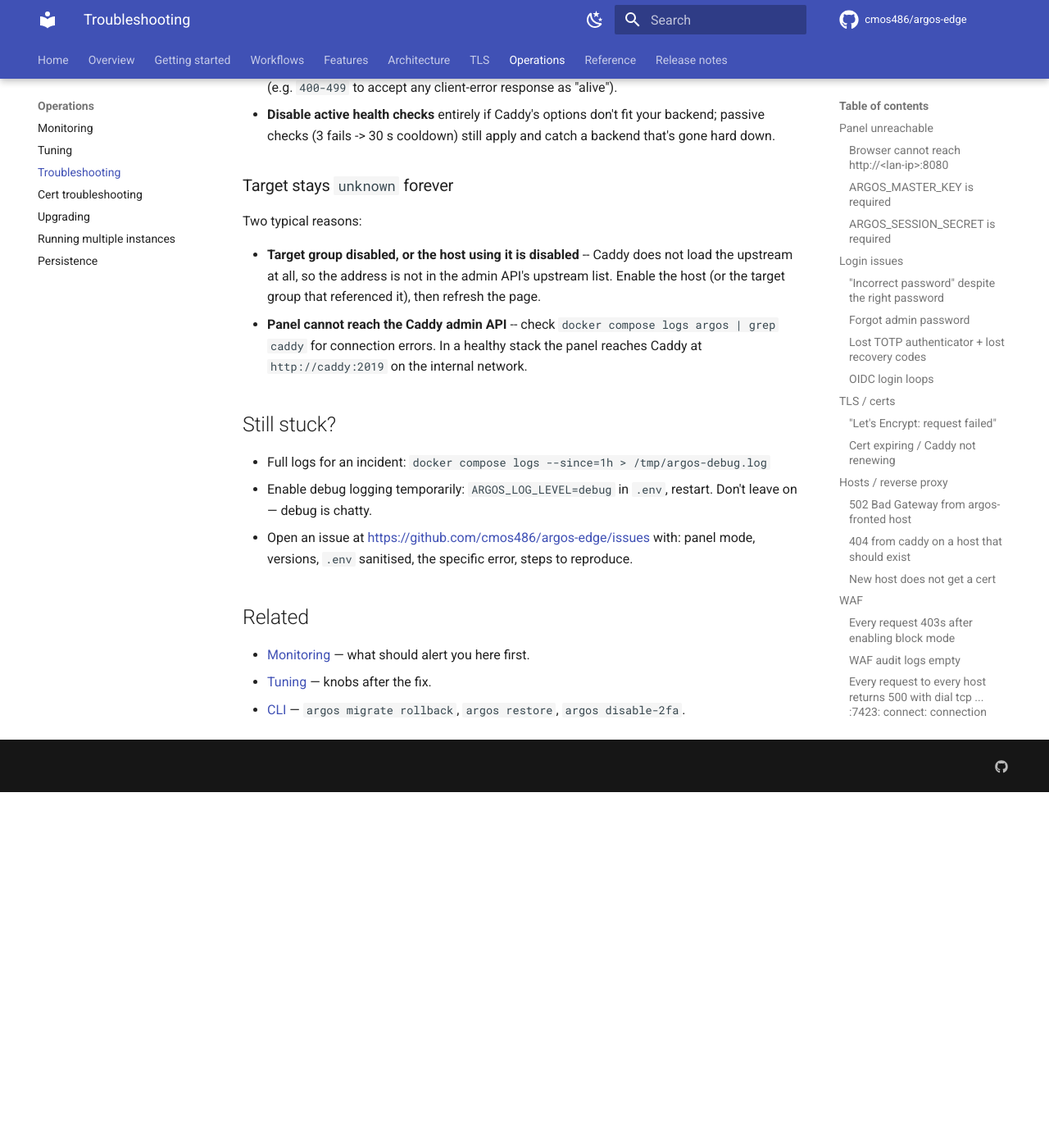
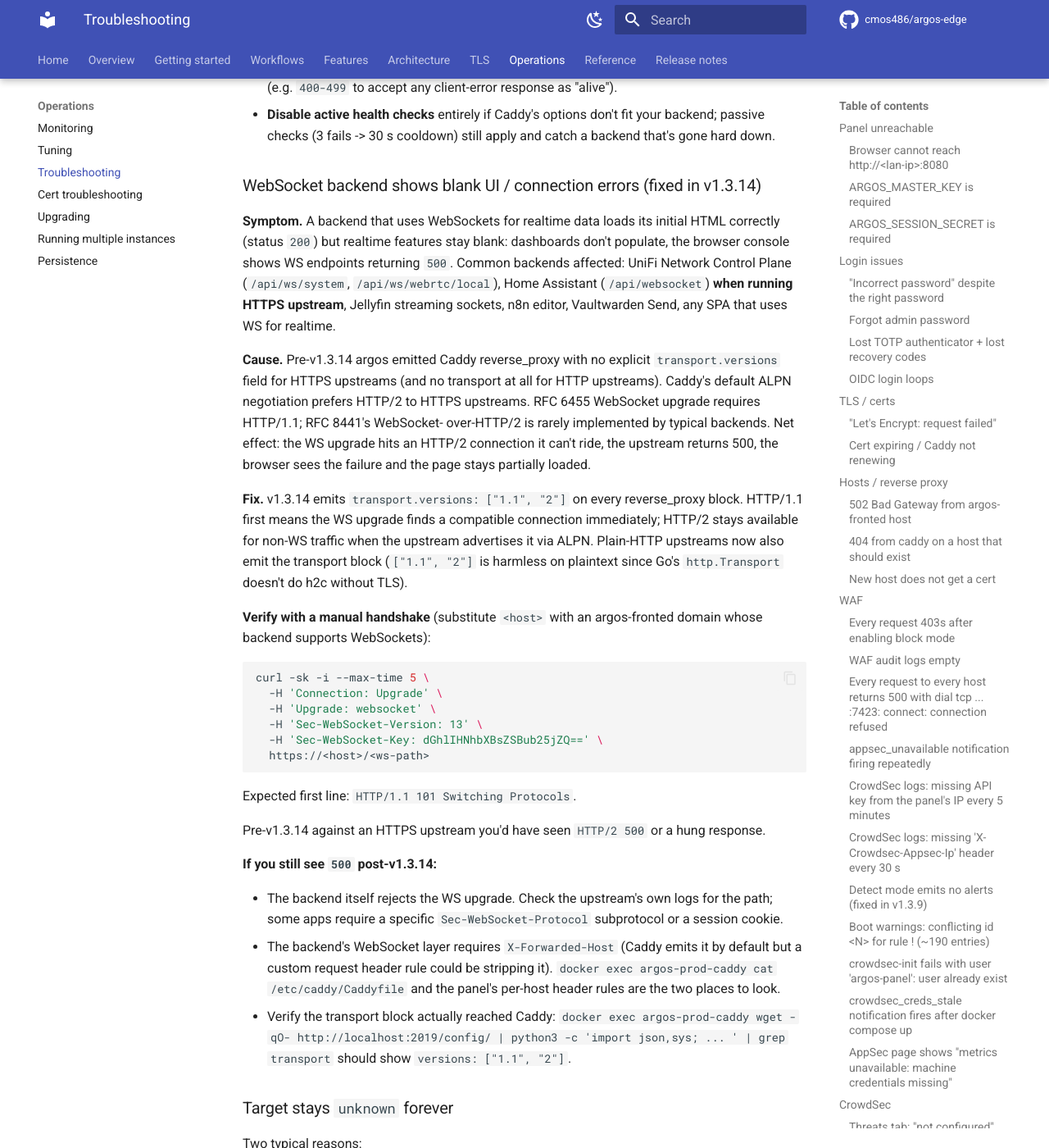
Before and after one commit to cmos486/argos-edge, an MkDocs documentation site: the page built from docs/operations/troubleshooting.md, in a window 1280 px wide and 1400 px high, scrolled down 13728 px. Shown: the whole window at 82% size. Built offline with MkDocs 1.6.1 and Material for MkDocs 9.7.7, drawn with Linux system fonts in a browser that asks for light colours; comment, search, counter and statistics services are not loaded; before the commit the page ends 14694 px from its top, so only the background shows below that.

Commit message:
docs: troubleshoot WebSocket backends behind argos-edge

````diff
--- a/docs/operations/troubleshooting.md
+++ b/docs/operations/troubleshooting.md
@@ -669,6 +669,68 @@
   cooldown) still apply and catch a backend that's gone hard
   down.
 
+### WebSocket backend shows blank UI / connection errors (fixed in v1.3.14)
+
+**Symptom.** A backend that uses WebSockets for realtime data
+loads its initial HTML correctly (status `200`) but realtime
+features stay blank: dashboards don't populate, the browser
+console shows WS endpoints returning `500`. Common backends
+affected: UniFi Network Control Plane (`/api/ws/system`,
+`/api/ws/webrtc/local`), Home Assistant
+(`/api/websocket`) **when running HTTPS upstream**, Jellyfin
+streaming sockets, n8n editor, Vaultwarden Send,
+any SPA that uses WS for realtime.
+
+**Cause.** Pre-v1.3.14 argos emitted Caddy reverse_proxy with no
+explicit `transport.versions` field for HTTPS upstreams (and no
+transport at all for HTTP upstreams). Caddy's default ALPN
+negotiation prefers HTTP/2 to HTTPS upstreams. RFC 6455
+WebSocket upgrade requires HTTP/1.1; RFC 8441's WebSocket-
+over-HTTP/2 is rarely implemented by typical backends. Net
+effect: the WS upgrade hits an HTTP/2 connection it can't ride,
+the upstream returns 500, the browser sees the failure and the
+page stays partially loaded.
+
+**Fix.** v1.3.14 emits `transport.versions: ["1.1", "2"]` on
+every reverse_proxy block. HTTP/1.1 first means the WS upgrade
+finds a compatible connection immediately; HTTP/2 stays
+available for non-WS traffic when the upstream advertises it
+via ALPN. Plain-HTTP upstreams now also emit the transport
+block (`["1.1", "2"]` is harmless on plaintext since Go's
+`http.Transport` doesn't do h2c without TLS).
+
+**Verify with a manual handshake** (substitute `<host>` with an
+argos-fronted domain whose backend supports WebSockets):
+
+```bash
+curl -sk -i --max-time 5 \
+  -H 'Connection: Upgrade' \
+  -H 'Upgrade: websocket' \
+  -H 'Sec-WebSocket-Version: 13' \
+  -H 'Sec-WebSocket-Key: dGhlIHNhbXBsZSBub25jZQ==' \
+  https://<host>/<ws-path>
+```
+
+Expected first line: `HTTP/1.1 101 Switching Protocols`.
+
+Pre-v1.3.14 against an HTTPS upstream you'd have seen `HTTP/2 500`
+or a hung response.
+
+**If you still see `500` post-v1.3.14:**
+
+- The backend itself rejects the WS upgrade. Check the upstream's
+  own logs for the path; some apps require a specific
+  `Sec-WebSocket-Protocol` subprotocol or a session cookie.
+- The backend's WebSocket layer requires `X-Forwarded-Host`
+  (Caddy emits it by default but a custom request header rule
+  could be stripping it). `docker exec argos-prod-caddy
+  cat /etc/caddy/Caddyfile` and the panel's per-host header
+  rules are the two places to look.
+- Verify the transport block actually reached Caddy:
+  `docker exec argos-prod-caddy wget -qO- http://localhost:2019/config/
+   | python3 -c 'import json,sys; ... ' | grep transport`
+  should show `versions: ["1.1", "2"]`.
+
 ### Target stays `unknown` forever
 
 Two typical reasons:
````
